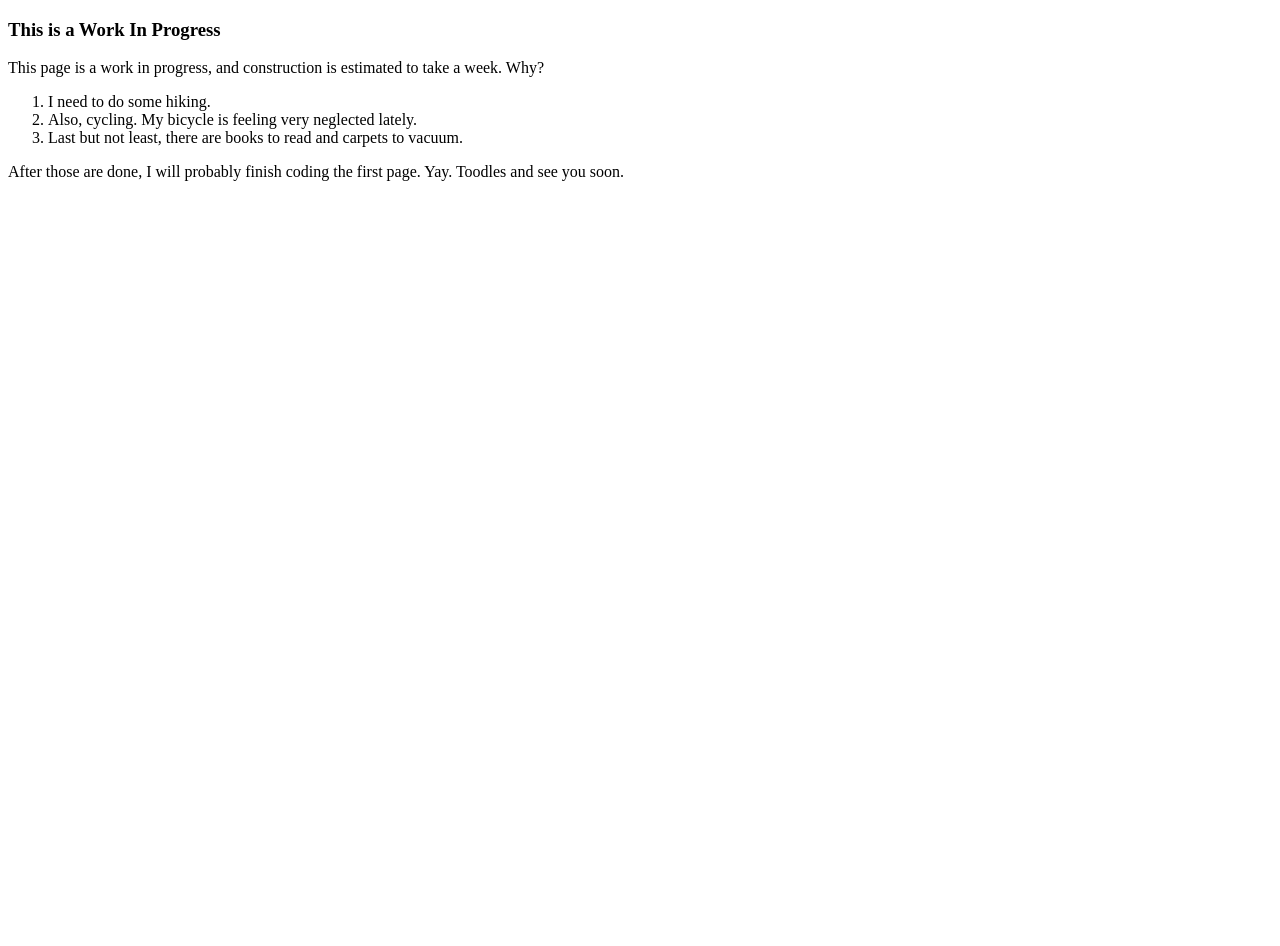
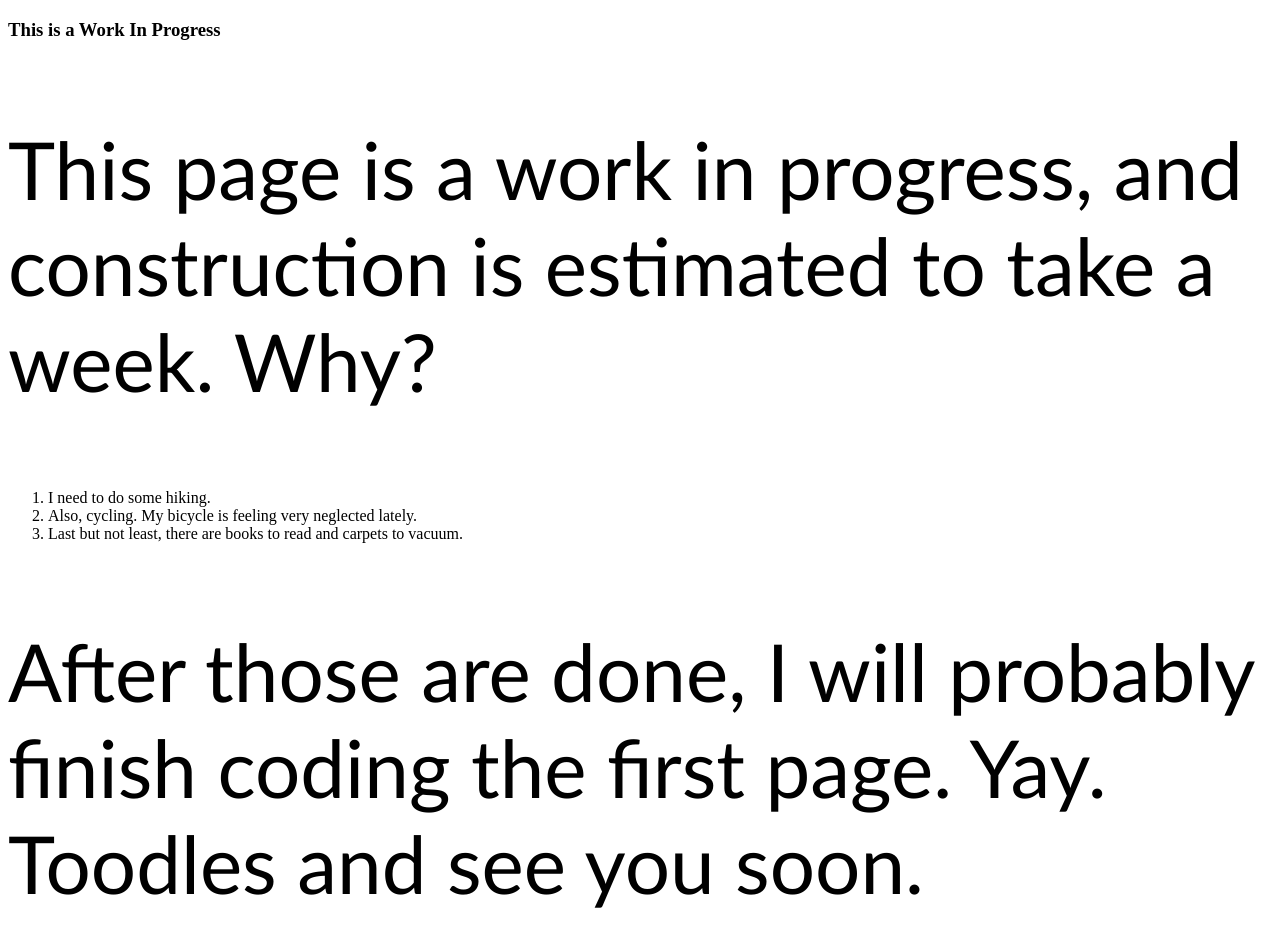
Before and after one commit to clockwork69/Pblog, a plain HTML site: page index.html in a window 1280 px wide. Before the commit the page ends 800 px from the top, so only its background shows below. Drawn offline with Linux system fonts and the light colour scheme.

Commit message:
Update index.html
added link to CSS (/css/main.css)

```diff
--- a/index.html
+++ b/index.html
@@ -2,7 +2,10 @@
 <html lang="en">
 <head>
 <title>Nothing to See Here (Yet)</title>
+  <!-- CSS stylesheet here -->
+  <link rel="stylesheet" type="text/css" href="/css/main.css">
 </head>
+
 <body>
 <h3>This is a Work In Progress</h3>
 <p>This page is a work in progress, and construction is estimated to take a week. Why?<p>
```
